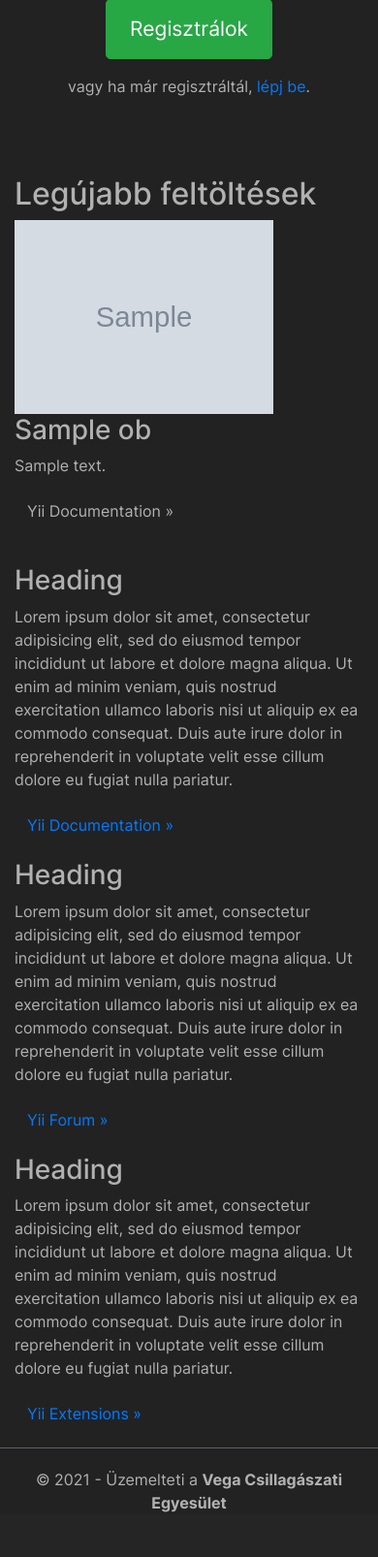
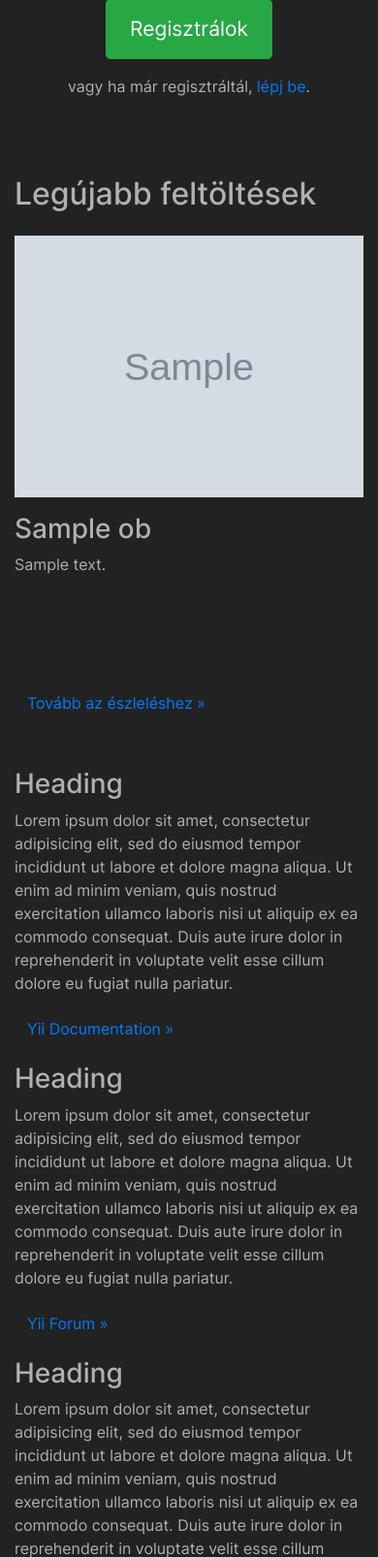
Before and after one commit to tamaskelemen/eszleles.hu, a Yii app: template views/site/index.php in a window 390 px wide. Shown: the part 221-1827 px from the top of the page at 97% size. Before the commit the page ends 1781 px from the top, so only its background shows below. Run offline with PHP 8.4 and a stand-in for Yii, Linux system fonts and the light colour scheme; the template is opened without the code that fills it: most values are stand-ins (such as "Sample title", 1, 10 or a date in 2020); grey boxes marked "Sample" are stand-in pictures; data that the repository does not hold is empty; a stand-in replaces the project's code that opens the database connection; some libraries are stand-ins or nearby versions.

Commit message:
list and latest imag fixes, padding and responsive

```diff
--- a/views/_common-items/_latestItem.php
+++ b/views/_common-items/_latestItem.php
@@ -2,14 +2,22 @@
 /** @var $model \app\models\Observe */
 
 use yii\helpers\Html;
+use yii\helpers\Url;
 
 ?>
-<div class="col-lg-3 list-item">
+<div class="col-lg-3 latest-item">
 
-    <img src="<?= $model->getThumbnailPath() ?>" alt="">
-    <h3><?= $model->object_name ?></h3>
+    <img class="w-100 pt-3 pb-3" src="<?= $model->getThumbnailPath() ?>" alt="">
 
-    <p><?= Html::encode($model->description) ?></p>
+    <h3 class="item-title">
+        <?= $model->object_name ?>
+    </h3>
 
-    <p><a class="btn btn-default" href="http://www.yiiframework.com/doc/">Yii Documentation &raquo;</a></p>
+    <p class="item-description">
+        <?= Html::encode($model->description) ?>
+    </p>
+
+    <a class="btn btn-default" href="<?= Url::toRoute(['/' . $model->type . '/view', 'id' => $model->id]) ?>">
+        Tovább az észleléshez &raquo;
+    </a>
 </div>
--- a/views/_common-items/_listItem.php
+++ b/views/_common-items/_listItem.php
@@ -10,10 +10,10 @@ use yii\helpers\Url;
 <div class="container list-item">
     <a href="<?= Url::toRoute(['/' . $model->type . '/view', 'id' => $model->id])?>">
         <div class="row">
-            <div class="col-md-4 col-12 ">
+            <div class="col-md-3 col-12 ">
                 <img class="w-100" src="<?= $model->getThumbnailPath() ?>" alt >
             </div>
-            <div class="col-md-8 col-12 ">
+            <div class="col-md-9 col-12 ">
                 <div class="font-weight-bold ">
                     <?= $model->object_name ?>
                 </div>
--- a/views/site/index.php
+++ b/views/site/index.php
@@ -20,7 +20,7 @@ $this->title = 'VCSE Észlelések';
         <?php } ?>
     </div>
 
-    <div class="body-content container ">
+    <div class="body-content container">
 
         <h2>Legújabb feltöltések</h2>
         <div class="row">
@@ -31,7 +31,7 @@ $this->title = 'VCSE Észlelések';
             ?>
         </div>
 
-        <div class="row">
+        <div class="row pt-5">
             <div class="col-lg-4">
                 <h3>Heading</h3>
 
--- a/web/css/site.css
+++ b/web/css/site.css
@@ -15,6 +15,9 @@ body {
 .container-fluid .container {
     padding-left:0;
     padding-right:0;
+}
+.container-fluid .padding-fix {
+    padding-left: 20px;
 }
 
 .table, .table th, .table tr, .table td {
@@ -158,15 +161,27 @@ form > div.required > label.control-label:after {
     color:red;
 }
 
-.list-item img {
-    height: 200px;
-
-}
-
 .list-item {
     padding-bottom: 20px;
 }
 
+.latest-item .item-title {
+    text-overflow: ellipsis;
+    white-space: nowrap;
+    overflow: hidden;
+    width: 250px; // some width
+}
+
+.latest-item .item-description {
+    min-height: 120px;
+
+    overflow: hidden;
+    width: 250px;
+    display: -webkit-box;
+    -webkit-line-clamp: 5;
+    -webkit-box-orient: vertical;
+
+}
 .list-item a {
     color: unset;
     text-decoration: none;
```
